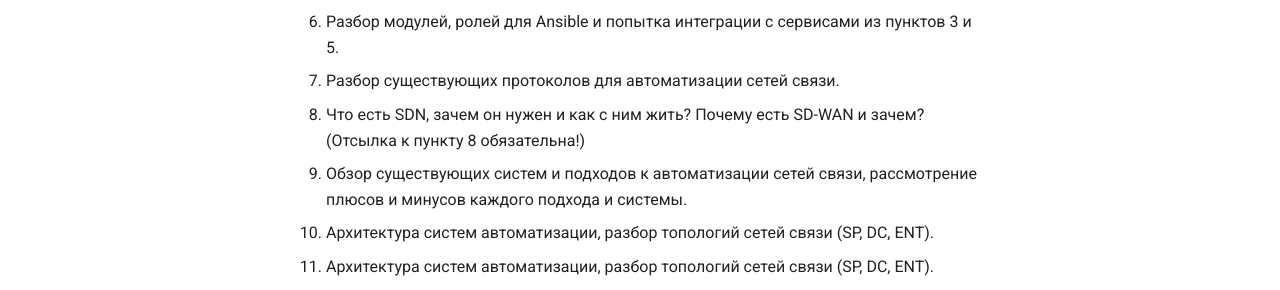
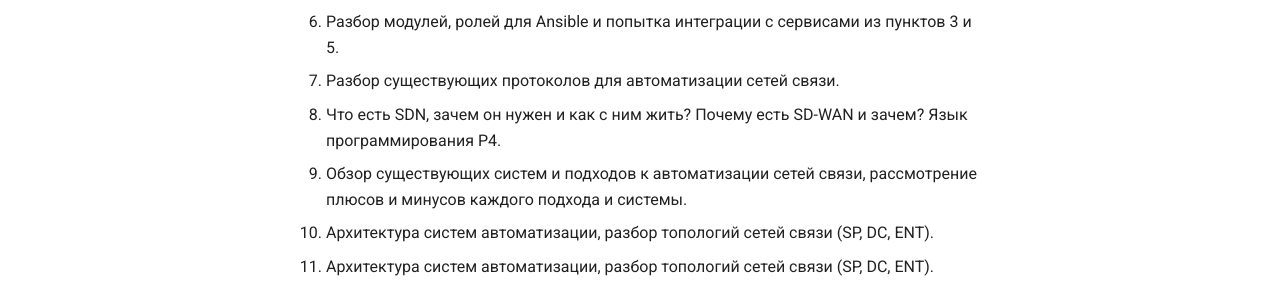
Before and after one commit to itmo-ict-faculty/network-programming, an MkDocs documentation site: the page built from docs/education/lecture.md, in a window 1280 px wide and 1131 px high. Shown: the part 589-879 px from the top of the window. Built offline with MkDocs 1.6.1 and Material for MkDocs 9.7.7, drawn with Linux system fonts in a browser that asks for light colours; comment, search, counter and statistics services are not loaded.

```diff
--- a/docs/education/lecture.md
+++ b/docs/education/lecture.md
@@ -7,13 +7,12 @@
 5. Цель автоматизации сетей связи, средства достижения этой цели (Вендор- интерфейс специфичный драйвер, Механизм доставки конфигурации на устройство, CI/CD, Механизм резервного копирования и поиска отклонений, Система мониторинга)
 6. Разбор модулей, ролей для Ansible и попытка интеграции с сервисами из пунктов 3 и 5.
 7. Разбор существующих протоколов для автоматизации сетей связи.
-8. Что есть SDN, зачем он нужен и как с ним жить? Почему есть SD-WAN и
-зачем? (Отсылка к пункту 8 обязательна!)
-7. Обзор существующих систем и подходов к автоматизации сетей связи, рассмотрение плюсов и минусов каждого подхода и системы.
-8. Архитектура систем автоматизации, разбор топологий сетей связи (SP, DC, ENT).
-9. Архитектура систем автоматизации, разбор топологий сетей связи (SP, DC, ENT).
-10. Рассмотрим AWX(Ansible Tower) и его преимущества перед Anisble, архитектуру AWX.
-11. Рассмотрим CI/CD в NetDevOps и сервисы для ее реализации, GitLab/Github, EVE-NG, Molecule, batfish, ?
-12. Подведение итогов, разбор сложных моментов, повторение материала.
-13. Доклады
-14. Доклады
+8. Что есть SDN, зачем он нужен и как с ним жить? Почему есть SD-WAN и зачем? Язык программирования P4.
+9. Обзор существующих систем и подходов к автоматизации сетей связи, рассмотрение плюсов и минусов каждого подхода и системы.
+10. Архитектура систем автоматизации, разбор топологий сетей связи (SP, DC, ENT).
+11. Архитектура систем автоматизации, разбор топологий сетей связи (SP, DC, ENT).
+12.  Рассмотрим AWX(Ansible Tower) и его преимущества перед Anisble, архитектуру AWX.
+13.  Рассмотрим CI/CD в NetDevOps и сервисы для ее реализации, GitLab/Github, EVE-NG, Molecule, batfish, ?
+14.  Подведение итогов, разбор сложных моментов, повторение материала.
+15.  Доклады
+16.  Доклады
```
Also changed, not shown: docs/education/labs.md (+1 -0 lines), docs/education/labs2022_2023/lab1/lab1.md (added, +9 -0 lines).
